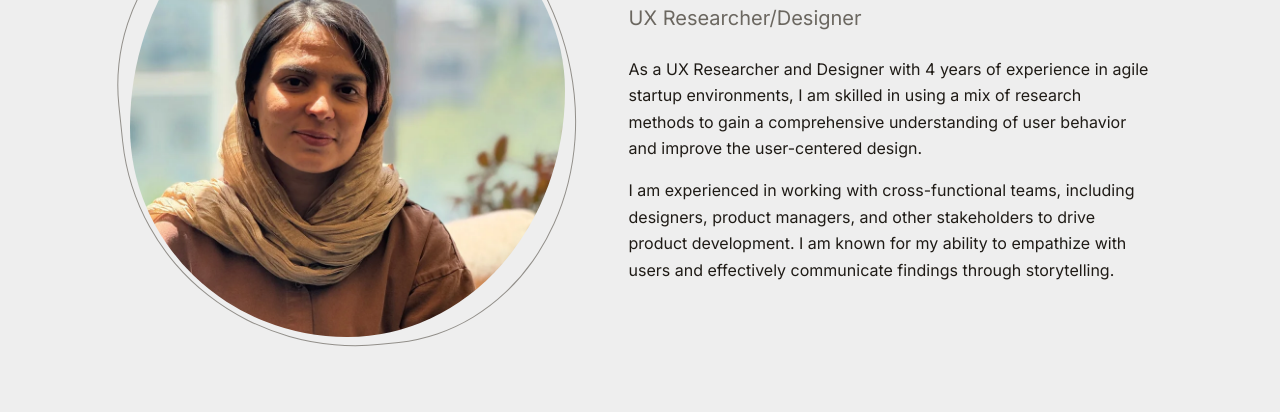
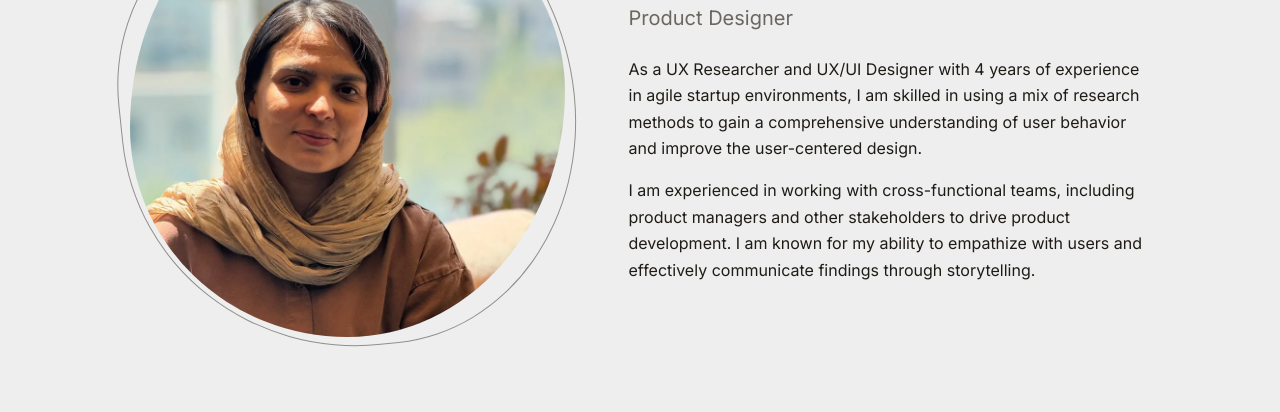
Before and after one commit to susan-rahimi/susan-rahimi, a plain HTML site: page index.html in a window 1280 px wide. Shown: the part 257-669 px from the top of the page. Drawn offline with Linux system fonts and the light colour scheme.

Commit message:
Add files via upload

```diff
--- a/index.html
+++ b/index.html
@@ -121,9 +121,9 @@ a:focus-visible{outline:2px solid var(--accent);outline-offset:4px;border-radius
     </div>
     <div>
       <h1>Susan Rahimi</h1>
-      <p class="role">UX Researcher/Designer</p>
-      <p class="lead">As a UX Researcher and Designer with 4 years of experience in agile startup environments, I am skilled in using a mix of research methods to gain a comprehensive understanding of user behavior and improve the user-centered design.</p>
-      <p class="lead">I am experienced in working with cross-functional teams, including designers, product managers, and other stakeholders to drive product development. I am known for my ability to empathize with users and effectively communicate findings through storytelling.</p>
+      <p class="role">Product Designer</p>
+      <p class="lead">As a UX Researcher and UX/UI Designer with 4 years of experience in agile startup environments, I am skilled in using a mix of research methods to gain a comprehensive understanding of user behavior and improve the user-centered design.</p>
+      <p class="lead">I am experienced in working with cross-functional teams, including product managers and other stakeholders to drive product development. I am known for my ability to empathize with users and effectively communicate findings through storytelling.</p>
     </div>
   </section>
 
```
